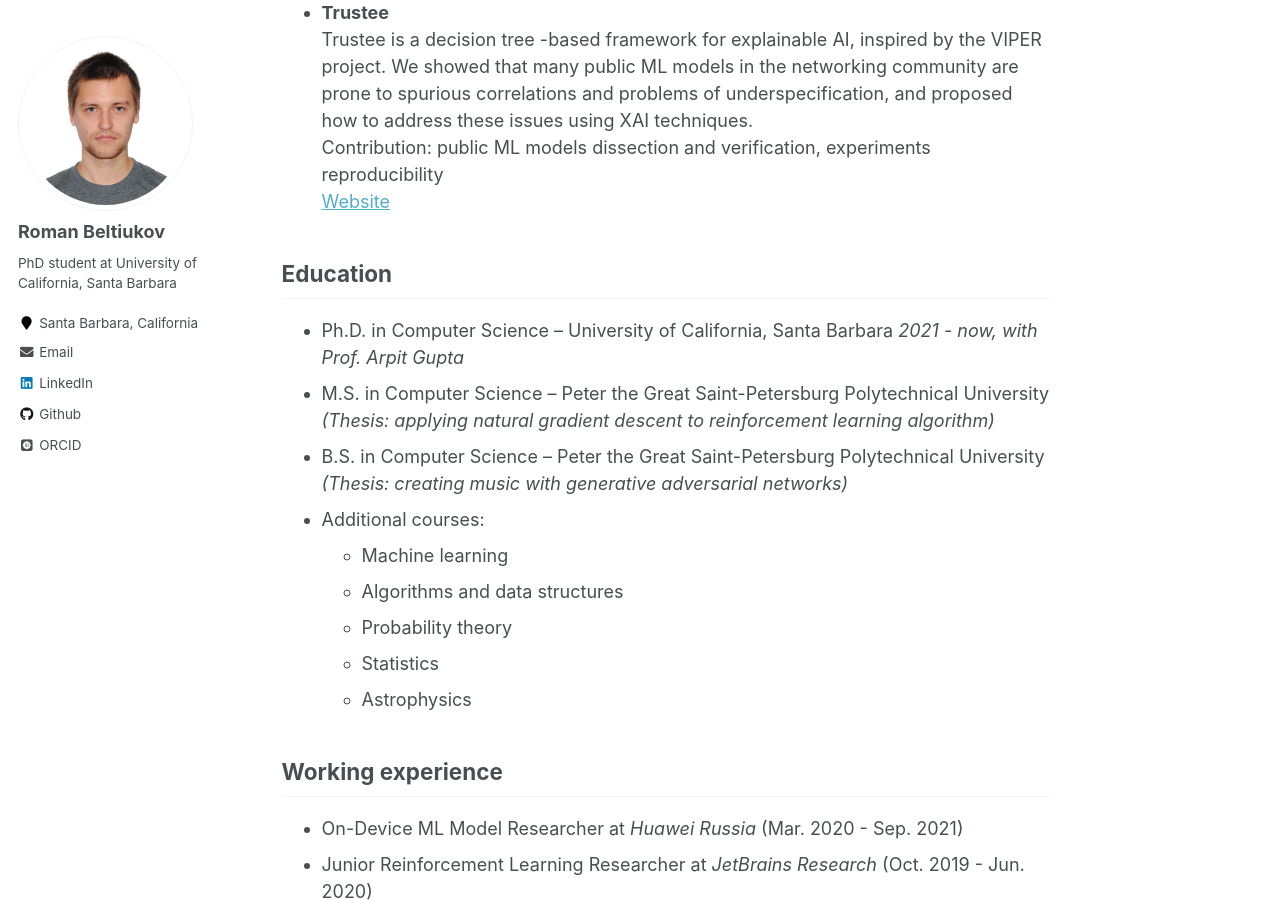
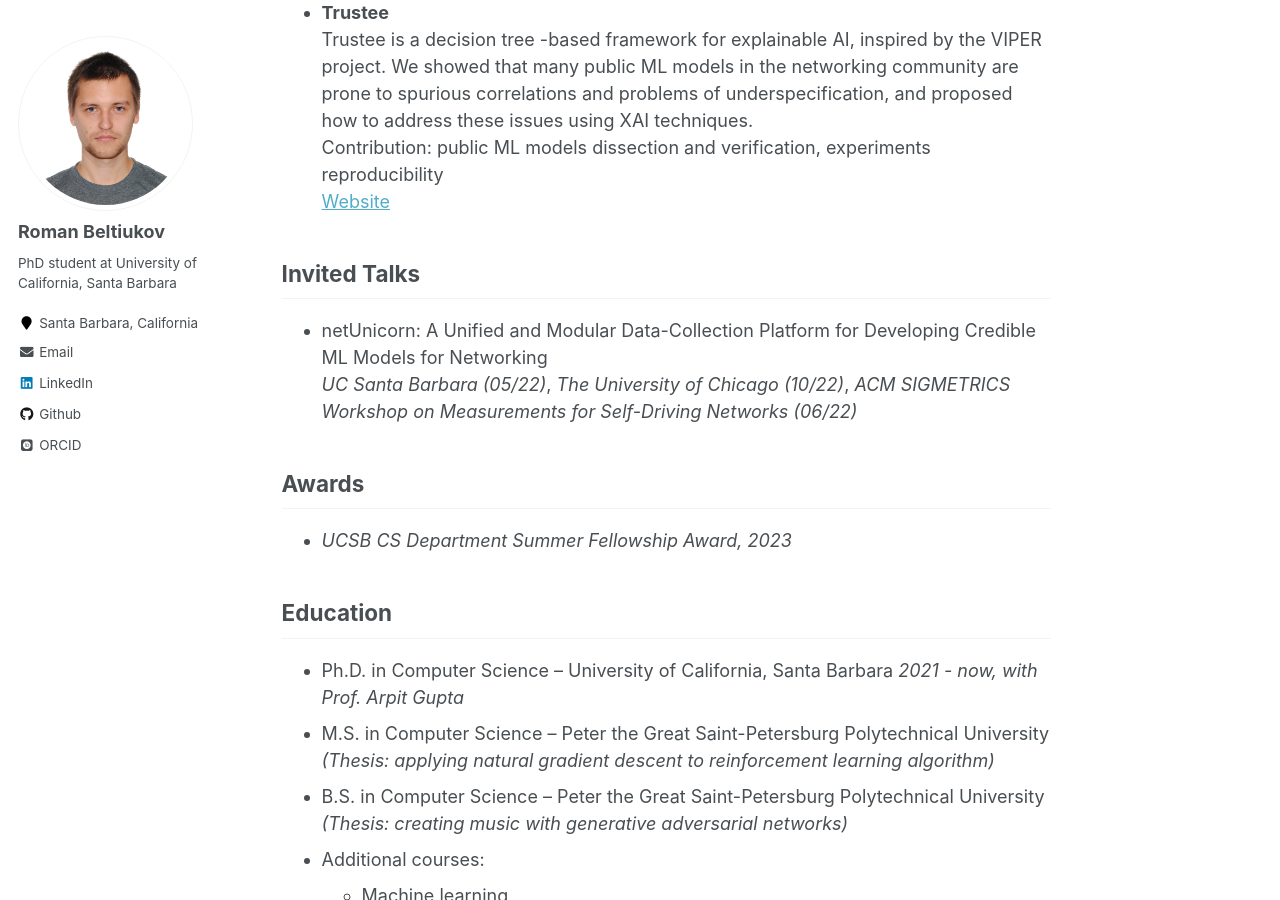
Before and after one commit to maybe-hello-world/maybe-hello-world.github.io, a Jekyll site: the page built from _pages/about.md, in a window 1280 px wide and 900 px high, scrolled down 1545 px. Built offline with Jekyll 4.4.1, drawn with Linux system fonts in a browser that asks for light colours; some web fonts are replaced.

Commit message:
add awards and talks

```diff
--- a/_pages/about.md
+++ b/_pages/about.md
@@ -56,6 +56,13 @@ For detailed information on publications see: [Publications](https://maybe-hello
   Contribution: public ML models dissection and verification, experiments reproducibility
   [Website](https://trusteeml.github.io/)
 
+## Invited Talks
+ * netUnicorn: A Unified and Modular Data-Collection Platform for Developing Credible ML Models for Networking
+   _UC Santa Barbara (05/22)_, _The University of Chicago (10/22)_, _ACM SIGMETRICS Workshop on Measurements for Self-Driving Networks (06/22)_
+
+## Awards
+ * _UCSB CS Department Summer Fellowship Award, 2023_
+
 ## Education
 
 * Ph.D. in Computer Science -- University of California, Santa Barbara
```
